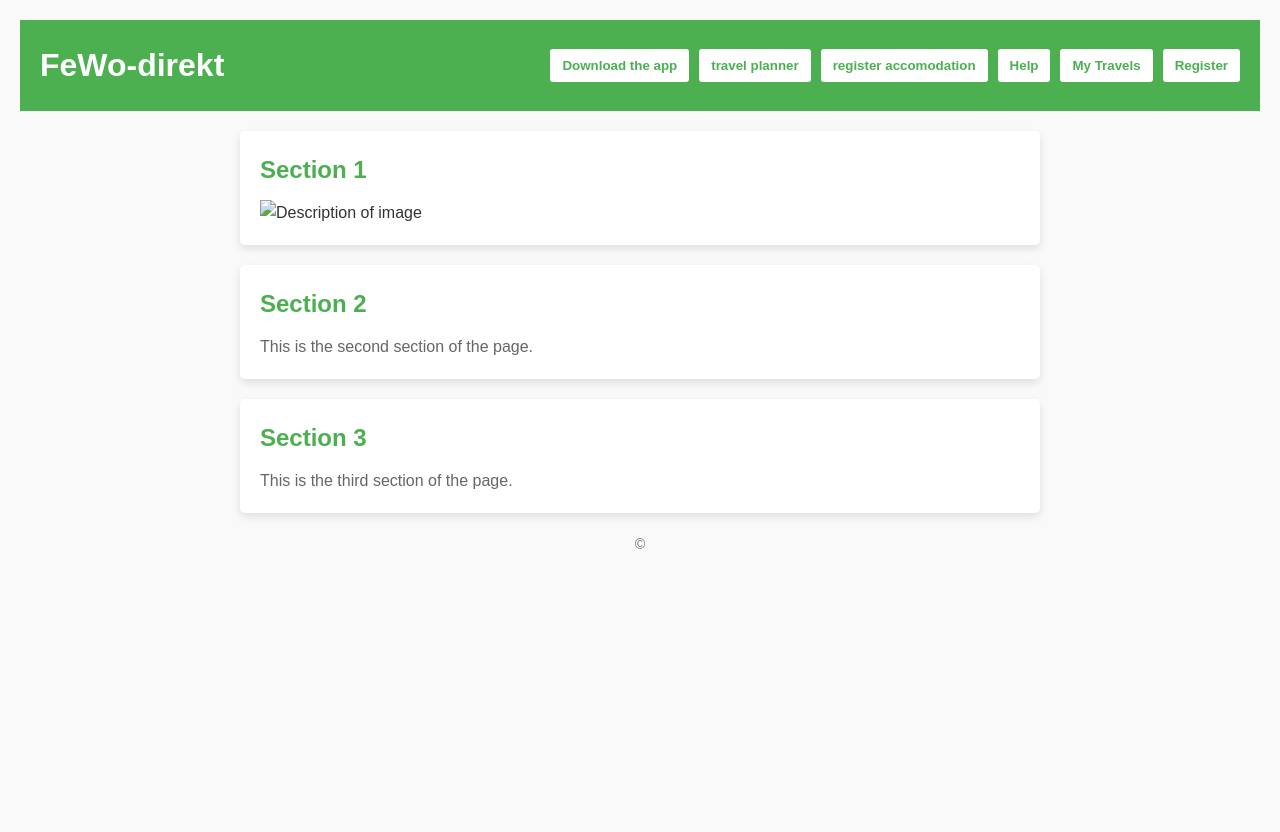
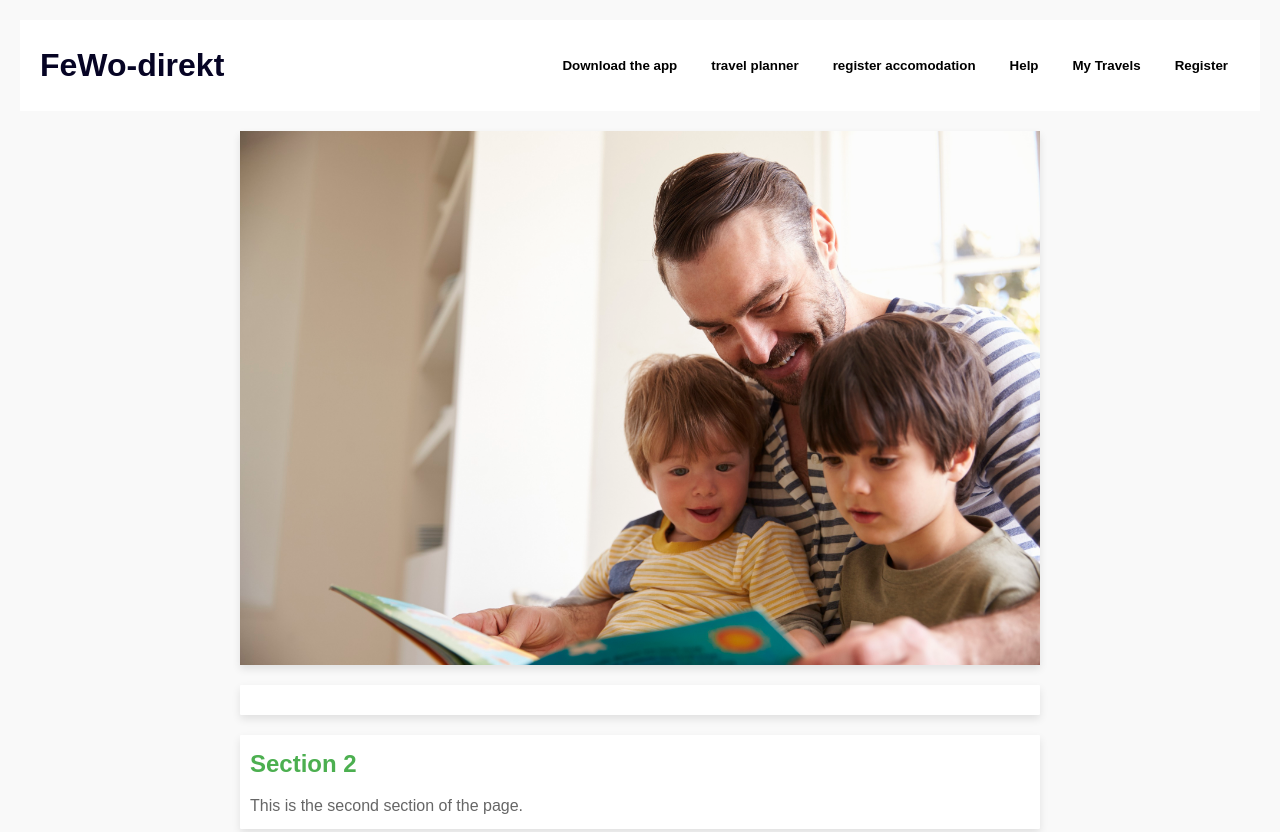
Before and after one commit to IngabireNelly/WebsiteClonning, a plain HTML site: page index.html in a window 1280 px wide. Shown: the top 832 px of the page. Before the commit the page ends 800 px from the top, so only its background shows below. Drawn offline with Linux system fonts and the light colour scheme.

Commit message:
Updated 2nd time

```diff
--- a/index.css
+++ b/index.css
@@ -1,4 +1,3 @@
-/* Basic CSS Reset */
 * {
     margin: 0;
     padding: 0;
@@ -16,18 +15,12 @@ body {
 
 /* Header */
 header {
-    text-align: left;
-    padding: 20px 0;
-    background-color: white;
-    color:#130cdf;
-}
-header {
     display: flex;
     justify-content: space-between;
     align-items: center;
     padding: 20px;
-    background-color: #4CAF50;
-    color: white;
+    background-color: white; /* Changed to white */
+    color: #182fc3;
 }
 
 /* Styling for the header buttons container */
@@ -39,8 +32,8 @@ header {
 /* Style for each button */
 .header-buttons button {
     padding: 9px 12px;
-    background-color: white;
-    color: #4CAF50;
+    background-color: white; /* Button background set to white */
+    color: black; /* Button text color set to black */
     border: none;
     border-radius: 3px;
     cursor: pointer;
@@ -49,14 +42,15 @@ header {
 }
 
 .header-buttons button:hover {
-    background-color: #45a049;
+    background-color: #45a049; /* Keeps the green hover effect */
     color: white;
 }
 
-
+/* Header h1 style */
 header h1 {
     font-size: 2em;
     margin: 0;
+    color: #060424; /* Deep blue color for h1 */
 }
 
 /* Navigation menu */
@@ -92,9 +86,9 @@ main {
 
 section {
     margin-bottom: 20px;
-    padding: 20px;
-    background-color: #fff;
-    border-radius: 5px;
+    padding: 10px;
+    background-color: #ffffff;
+    border-radius: 1px;
     box-shadow: 0 4px 8px rgba(0, 0, 0, 0.1);
 }
 
@@ -108,6 +102,22 @@ section p {
     font-size: 1em;
     color: #666;
 }
+
+.section-image {
+    max-width: 100%; /* Image will be responsive and fit inside the section */
+    height: auto; /* Maintains aspect ratio of the image */
+    margin-top: 5px; /* Space above the image */
+    margin-bottom: 20px; /* Space below the image */
+    border-radius: 0px; /* Optional: Rounds the image corners */
+    box-shadow: 0 4px 8px rgba(0, 0, 0, 0.1); /* Optional: Adds a subtle shadow */
+    display: block; /* Ensures the image is displayed as a block-level element */
+    margin-left: auto; /* Align the image to the center */
+    background-size: cover;
+    margin-right: auto; /* Align the image to the center */
+    padding-left: 0px; /* Adds space between the image and left border */
+    padding-right: 0px; /* Adds space between the image and right border */
+}
+
 
 /* Footer */
 footer {
--- a/index.html
+++ b/index.html
@@ -20,9 +20,10 @@
             </div>
         </header>
         <main>
+            <img src="nelly.jpeg" alt="parent and kid reading a book" class="section-image">
             <section id="section1">
-                <h2>Section 1</h2>
-                <img src="your-image.jpg" alt="Description of image" class="section-image">
+                <h2></h2>
+
             </section>
 
             <section id="section2">
```
Also changed, not shown: nelly.jpeg (added).
